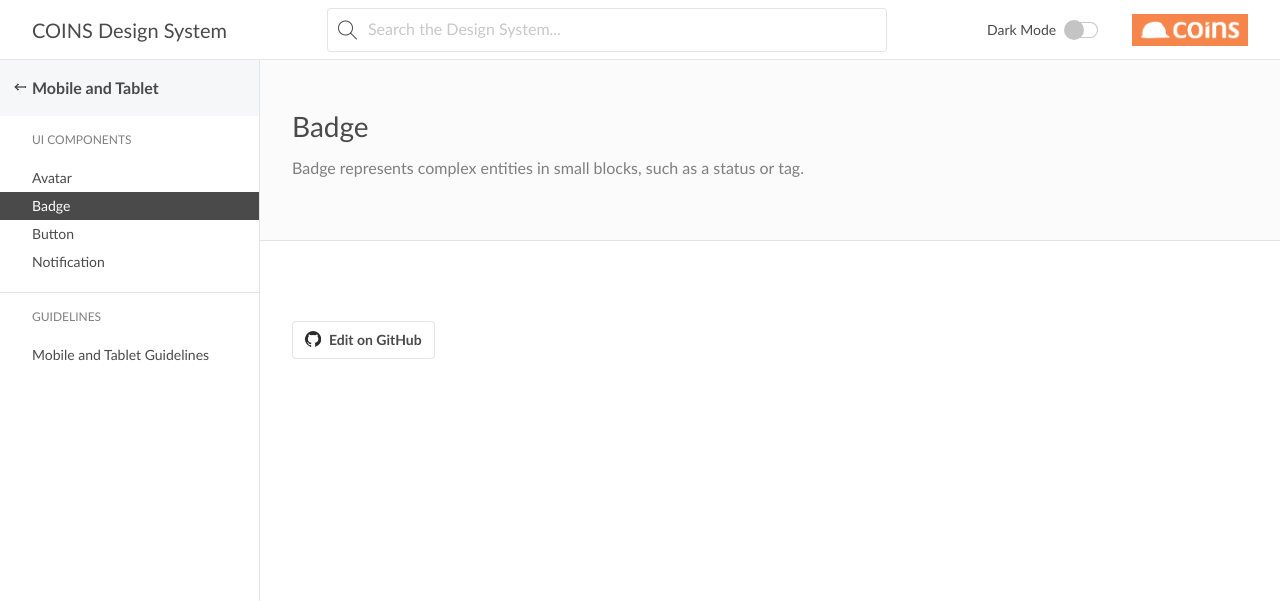
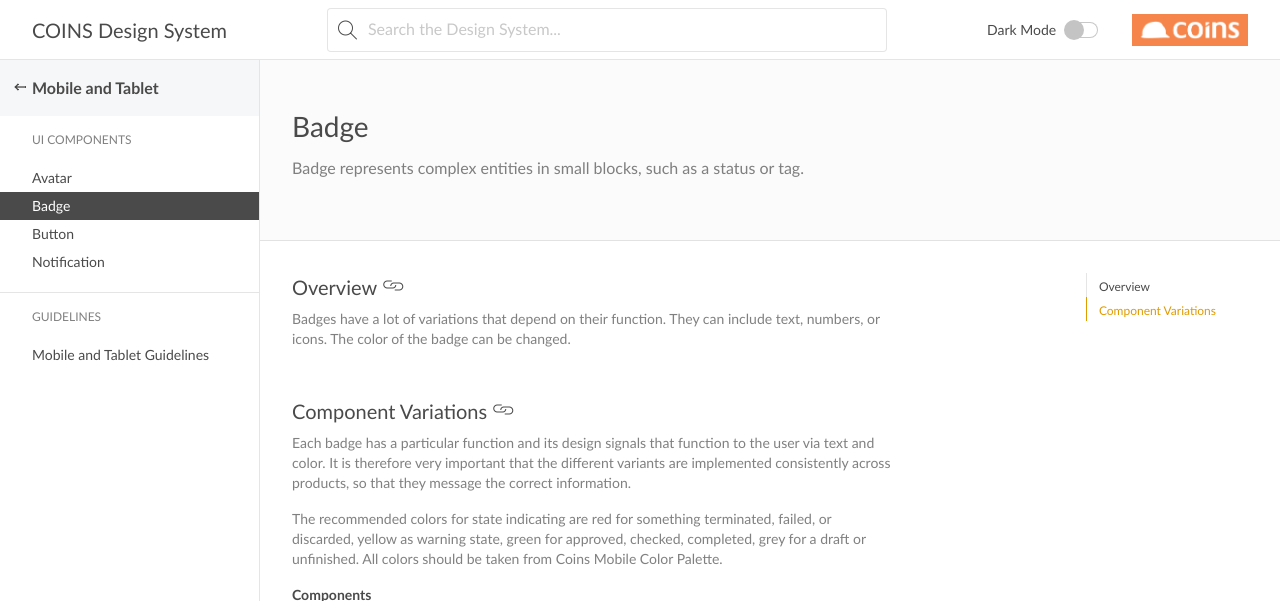
Before and after one commit to COINS-Naz/coins-design-system, a Jekyll site: the page built from _posts/mobile/ui-components/2022-12-06-badge.md, in a window 1280 px wide and 1121 px high. Shown: the top 601 px of the window. Built offline with Jekyll 4.4.1, drawn with Linux system fonts in a browser that asks for light colours; nearby versions of some CDN libraries; some web fonts are replaced; a style sheet for code colours, icons or effects is not loaded; grey boxes are pictures that could not be loaded.

Commit message:
Update 2022-12-06-badge.md

```diff
--- a/_posts/mobile/ui-components/2022-12-06-badge.md
+++ b/_posts/mobile/ui-components/2022-12-06-badge.md
@@ -6,3 +6,16 @@
 subtitle: "Badge represents complex entities in small blocks, such as a status or tag."
 permalink: /mobile/badge/
 ---
+
+## Overview
+Badges have a lot of variations that depend on their function. They can include text, numbers, or icons. The color of the badge can be changed.
+
+## Component Variations
+Each badge has a particular function and its design signals that function to the user via text and color. It is therefore very important that the different variants are implemented consistently across products, so that they message the correct information.
+
+The recommended colors for state indicating are red for something terminated, failed, or discarded, yellow as warning state, green for approved, checked, completed, grey for a draft or unfinished.
+All colors should be taken from Coins Mobile Color Palette.
+
+### Components
+
+![Badge]({{site.baseurl}}/img/Mobile_Badge.png)
```
